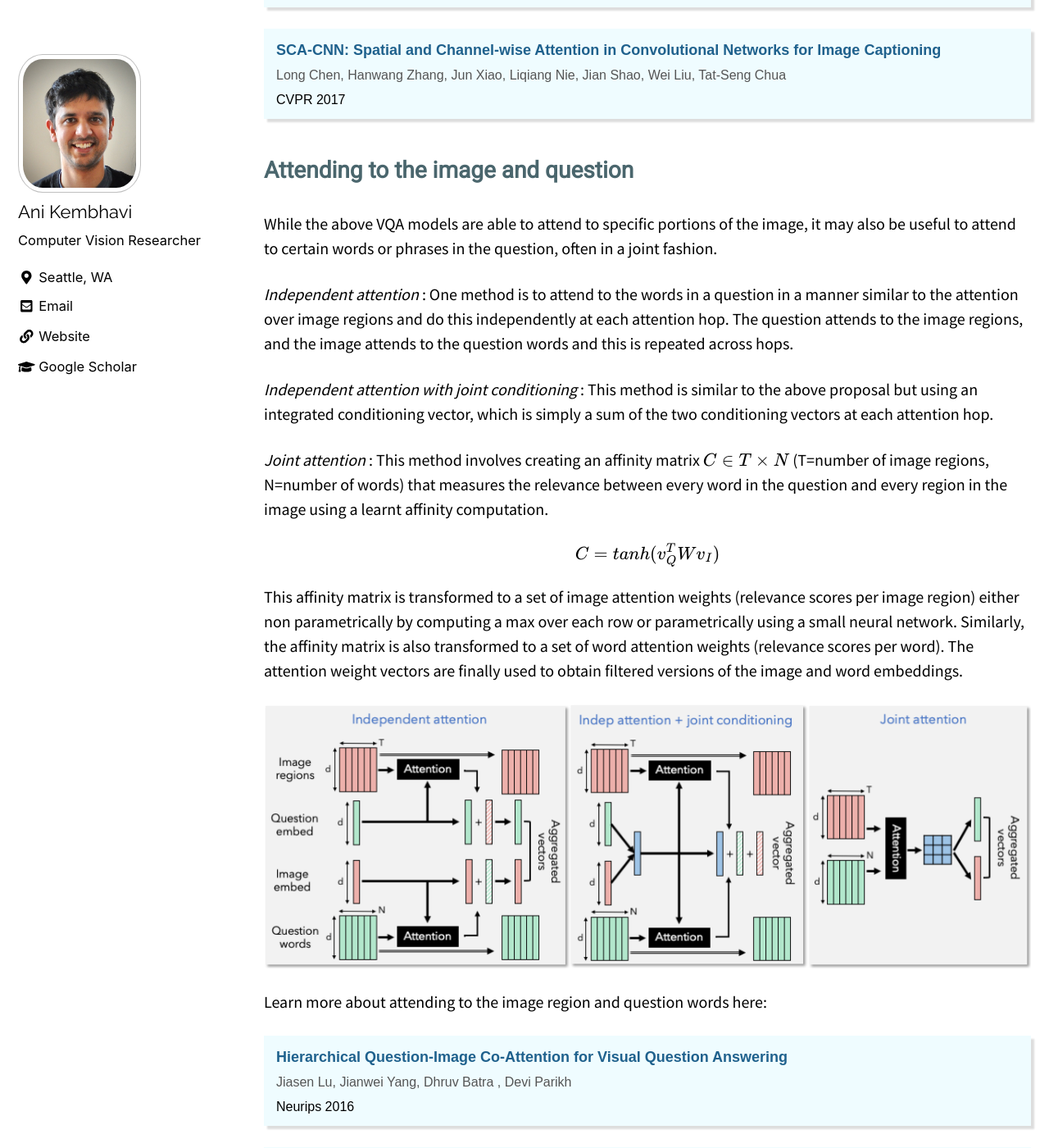
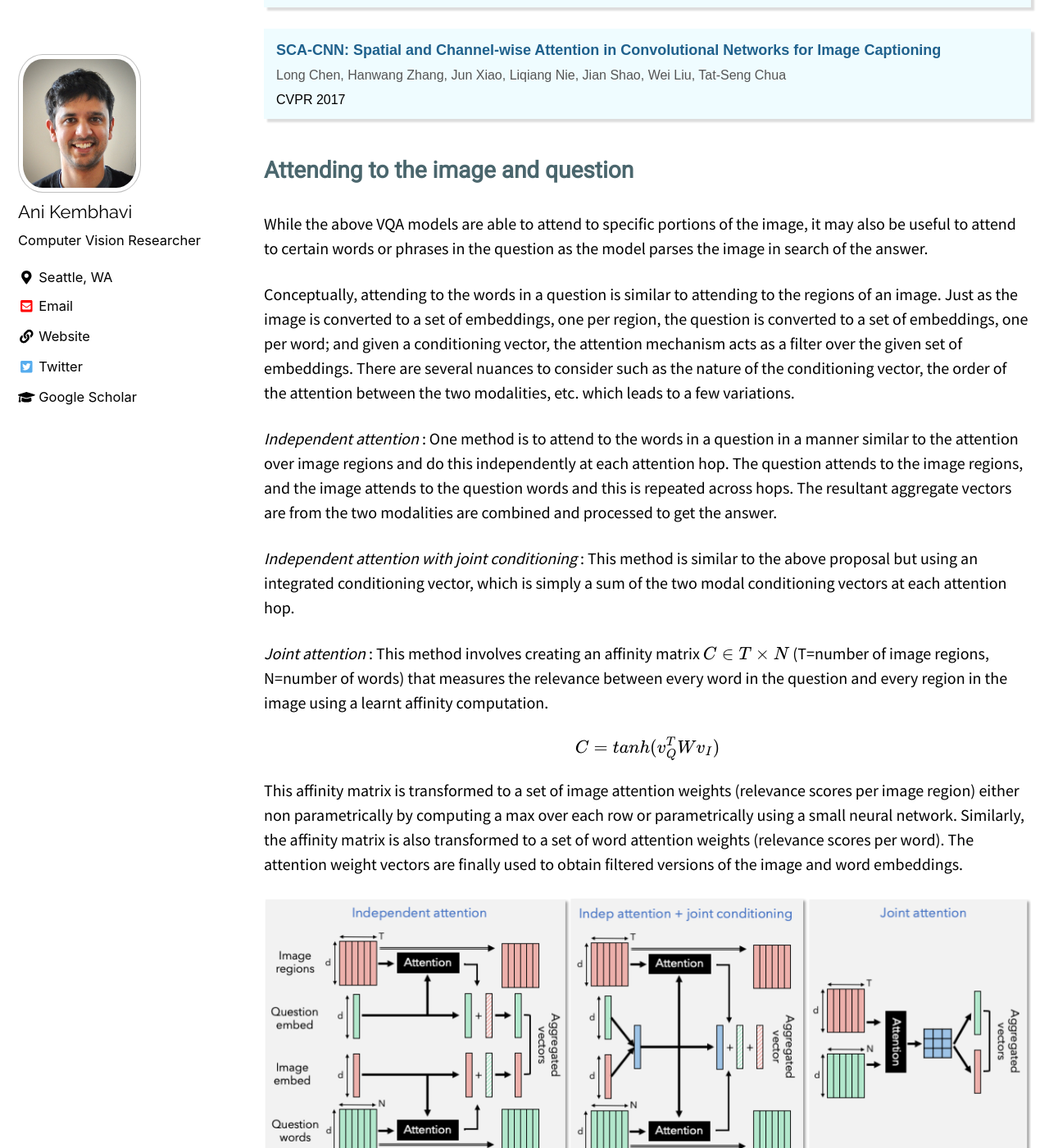
Before and after one commit to anikem/anikem.github.io, a Jekyll site: the page built from _posts/2019-06-06-attention.md, in a window 1280 px wide and 1400 px high, scrolled down 7278 px. Shown: the whole window at 82% size. Built offline with Jekyll 4.4.1, drawn with Linux system fonts in a browser that asks for light colours; cached includes are drawn as plain includes; nearby versions of some CDN libraries; some web fonts are replaced; formulas are drawn with MathJax 3; some of the changed text lies outside the part shown.

Commit message:
Third part of attention blog

```diff
--- a/_config.yml
+++ b/_config.yml
@@ -118,9 +118,9 @@
     - label: "Website"
       icon: "fas fa-fw fa-link"
       url: "https://anikem.github.io"
-    # - label: "Twitter"
-      # icon: "fab fa-fw fa-twitter-square"
-      # url: "https://twitter.com/"
+    - label: "Twitter"
+      icon: "fab fa-fw fa-twitter-square"
+      url: "https://twitter.com/anikembhavi"
     # - label: "Facebook"
       # icon: "fab fa-fw fa-facebook-square"
       # url: "https://facebook.com/"
--- a/_layouts/posts.html
+++ b/_layouts/posts.html
@@ -4,7 +4,7 @@
 
 {{ content }}
 
-<ul class="taxonomy__index">
+<!-- <ul class="taxonomy__index">
   {% assign postsInYear = site.posts | group_by_exp: 'post', 'post.date | date: "%Y"' %}
   {% for year in postsInYear %}
     <li>
@@ -13,7 +13,7 @@
       </a>
     </li>
   {% endfor %}
-</ul>
+</ul> -->
 
 {% assign postsByYear = site.posts | group_by_exp: 'post', 'post.date | date: "%Y"' %}
 {% for year in postsByYear %}
@@ -25,6 +25,6 @@
         {% include archive-single.html type=page.entries_layout %}
       {% endfor %}
     </div>
-    <a href="#page-title" class="back-to-top">{{ site.data.ui-text[site.locale].back_to_top | default: 'Back to Top' }} &uarr;</a>
+    <!-- <a href="#page-title" class="back-to-top">{{ site.data.ui-text[site.locale].back_to_top | default: 'Back to Top' }} &uarr;</a> -->
   </section>
 {% endfor %}
--- a/_posts/2019-06-06-attention.md
+++ b/_posts/2019-06-06-attention.md
@@ -118,11 +118,13 @@
 
 # Attending to the image and question
 
-While the above VQA models are able to attend to specific portions of the image, it may also be useful to attend to certain words or phrases in the question, often in a joint fashion.
+While the above VQA models are able to attend to specific portions of the image, it may also be useful to attend to certain words or phrases in the question as the model parses the image in search of the answer.
 
-_Independent attention_ : One method is to attend to the words in a question in a manner similar to the attention over image regions and do this independently at each attention hop. The question attends to the image regions, and the image attends to the question words and this is repeated across hops.
+Conceptually, attending to the words in a question is similar to attending to the regions of an image. Just as the image is converted to a set of embeddings, one per region, the question is converted to a set of embeddings, one per word; and given a conditioning vector, the attention mechanism acts as a filter over the given set of embeddings. There are several nuances to consider such as the nature of the conditioning vector, the order of the attention between the two modalities, etc. which leads to a few variations.
 
-_Independent attention with joint conditioning_ : This method is similar to the above proposal but using an integrated conditioning vector, which is simply a sum of the two conditioning vectors at each attention hop.
+_Independent attention_ : One method is to attend to the words in a question in a manner similar to the attention over image regions and do this independently at each attention hop. The question attends to the image regions, and the image attends to the question words and this is repeated across hops. The resultant aggregate vectors are from the two modalities are combined and processed to get the answer.
+
+_Independent attention with joint conditioning_ : This method is similar to the above proposal but using an integrated conditioning vector, which is simply a sum of the two modal conditioning vectors at each attention hop.
 
 _Joint attention_ : This method involves creating an affinity matrix $$C \in T \times N$$ (T=number of image regions, N=number of words) that measures the relevance between every word in the question and every region in the image using a learnt affinity computation.
 
@@ -133,6 +135,8 @@
 This affinity matrix is transformed to a set of image attention weights (relevance scores per image region) either non parametrically by computing a max over each row or parametrically using a small neural network. Similarly, the affinity matrix is also transformed to a set of word attention weights (relevance scores per word). The attention weight vectors are finally used to obtain filtered versions of the image and word embeddings.
 
 ![](/assets/images/attention-joint.png)
+
+In each of the above methods, the result is a set of filtered embeddings. These vectors are combined and sent into an MLP to produce the answer distribution. Converting a model from a one side attention over image regions to a two sided attention over the question and image is a straightforward swap of the attention module and usually results in better performance.
 
 Learn more about attending to the image region and question words here:
 
@@ -150,4 +154,47 @@
   venue="CVPR 2017"
 %}
 
-# Retaining the spatial layout of the image
+# Contextualizing image embeddings
+
+A common mechanism to contextualize word embeddings is to pass them through a bi-directional LSTM as is done with most present day VQA models. This adds context to each word embedding from its neighbors on both sides. When the image is passed through a CNN, the receptive field of convolution and pooling operations adds a little bit of context to each image embedding from pixels in close proximity. Researchers have also experimented with more explicitly adding context to image embeddings.
+
+An obvious way to add context to image embeddings is to pass them through a bi-directional LSTM (with 1 or more layers), in a manner very similar to word embeddings. Image embeddings obtained from a CNN represent information about regions that are uniformly spaced on a 2 dimensional grid. While passing them through a 1 dimensional recurrent model seems to break this assumption, many works (outside of VQA) have found that this works very well and does not degrade performance compared to a more complex 2-d network of processing units.
+
+Another way to add neighboring context to image embeddings is to add self-attention layers to the image embeddings. This amounts to treating a single embedding as a conditioning vector, use it to attend to the set of image embeddings and then create an aggregated vector that is a sum of the original embedding and the filtered embedding. This self attention is repeated for each image embedding, resulting in a set of contextualized image embeddings.
+
+These methods are depicted in the image below.
+
+![](/assets/images/attention-image-context.png)
+
+Learn more about the effects of contextualizing image embeddings with recurrent models here:
+
+{% include paper_post.html
+  title="Multi-level Attention Networks for Visual Question Answering"
+  url="https://www.microsoft.com/en-us/research/wp-content/uploads/2017/06/Multi-level-Attention-Networks-for-Visual-Question-Answering.pdf"
+  authors="Dongfei Yu, Jianlong Fu, Tao Mei, Yong Rui"
+  venue="CVPR 2017"
+%}
+
+Learn more about the effects of contextualizing image embeddings with self attention, including more sophisticated mechanisms than depicted above, in this paper:
+
+{% include paper_post.html
+  title="Dynamic Fusion with Intra- and Inter-modality Attention Flow for Visual Question Answering"
+  url="https://arxiv.org/pdf/1812.05252.pdf"
+  authors="Peng Gao, Zhengkai Jiang, Haoxuan You, Pan Lu, Steven Hoi, Xiaogang Wang, Hongsheng Li"
+  venue="CVPR 2019"
+%}
+
+Also, a systematic architecture that incorporates multiple layers self attention with cross attention is the Transformer architecture that has recently become quite popular in the vision and NLP communities. Learn more about Transformers here:
+
+{% include paper_post.html
+  title="Attention Is All You Need"
+  url="https://papers.nips.cc/paper/7181-attention-is-all-you-need.pdf"
+  authors="Ashish Vaswani, Noam Shazeer, Niki Parmar, Jakob Uszkoreit, Llion Jones, Aidan N. Gomez, Lukasz Kaiser, Illia Polosukhin"
+  venue="NeurIPS 2017"
+%}
+
+# Conclusion
+
+To summarize, the attention mechanism is a conceptually simple and effective mechanism to enable VQA models to focus on specific regions in an image and specific words in a question. Several variations have been proposed over the years, which has led to a gradual improvement in the performance of these models; and I have covered some key ones in the above discussion.
+
+All the methods discussed above divide the image into a uniform grid of pixels and used their embeddings for attention. But recent works have created embeddings for non uniform segmentation masks obtained from an image as well as objects detected in the image, with the latter approach particularly effective and popular. I'll discuss these approaches and more fun aspects of VQA in future blog posts. Stay tuned!
--- a/_sass/minimal-mistakes/_archive.scss
+++ b/_sass/minimal-mistakes/_archive.scss
@@ -286,6 +286,7 @@
 .archive__item-title {
   margin-bottom: 0.25em;
   font-family: $roboto;
+  font-weight: 300;
   line-height: initial;
   overflow: hidden;
   text-overflow: ellipsis;
--- a/_sass/minimal-mistakes/_utilities.scss
+++ b/_sass/minimal-mistakes/_utilities.scss
@@ -219,6 +219,10 @@
   .fa-dribbble,
   .fa-dribble-square {
     color: $dribbble-color;
+  }
+
+  .fa-envelope-square {
+    color: #ff0000;
   }
 
   .fa-facebook,
```
Also changed, not shown: index.html (+9 -3 lines), assets/images/attention-image-context.png (added), 1 other file.
